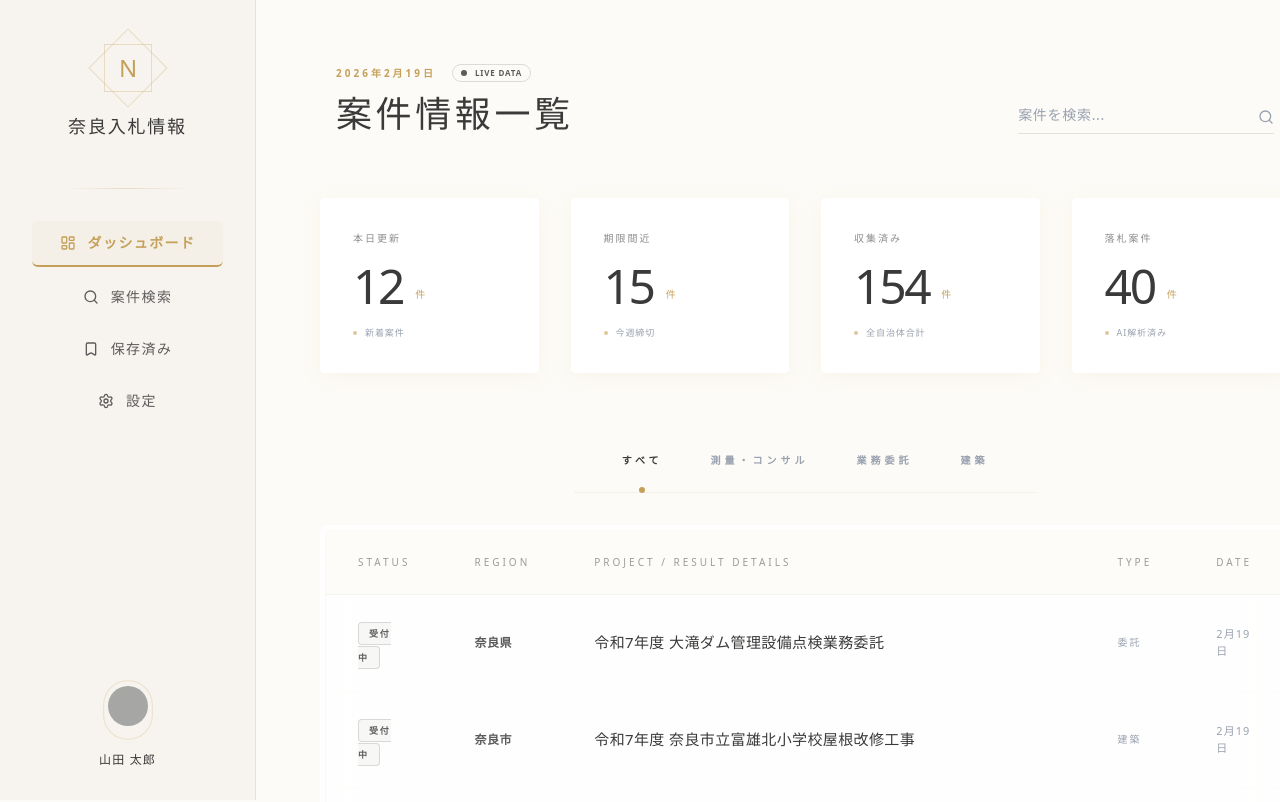
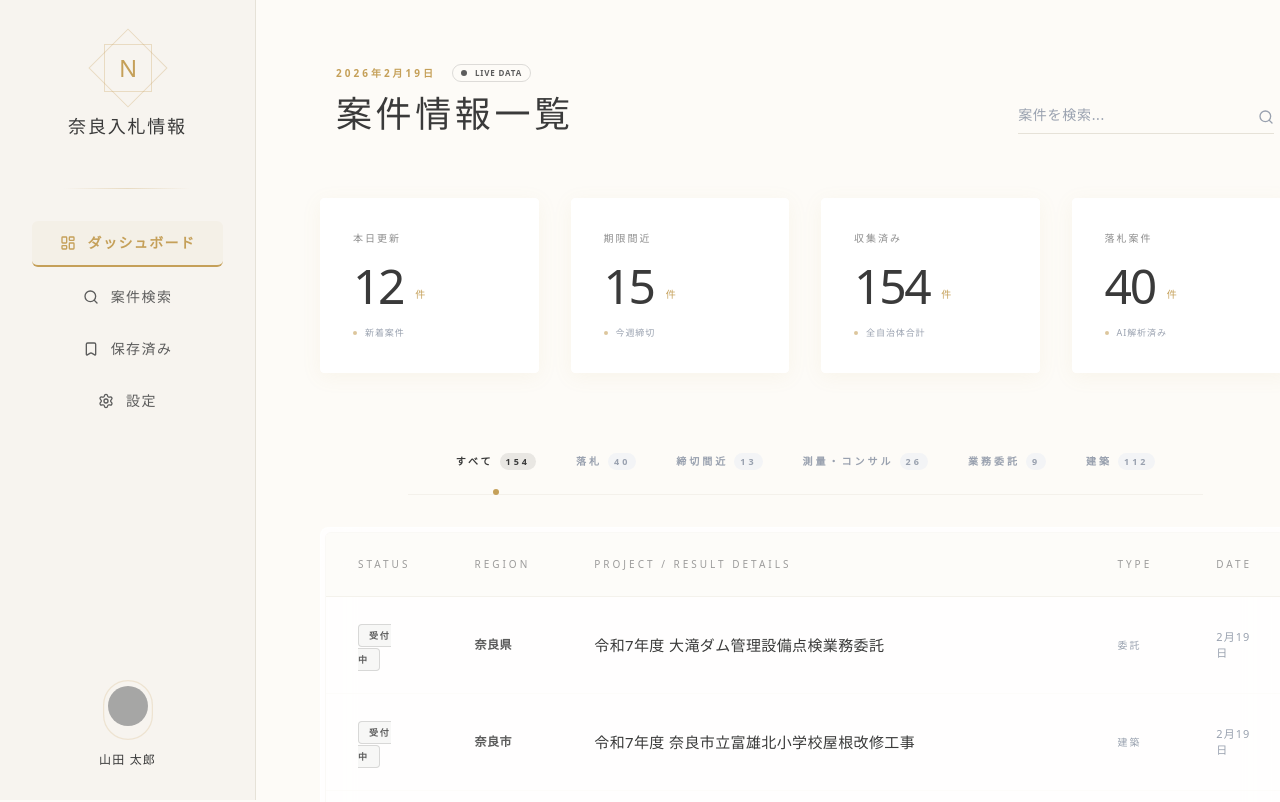
Before and after one commit to jonsonpanson114/naramania, a Next.js app: page / in a window 1280 px wide. Shown: the top 802 px of the page. Built offline with nearby package versions, Linux system fonts and the light colour scheme; grey boxes are pictures that could not be loaded.

Commit message:
Add 落札/締切間近 filter tabs with counts to BiddingTable

```diff
--- a/src/components/BiddingTable.tsx
+++ b/src/components/BiddingTable.tsx
@@ -8,7 +8,7 @@ interface BiddingTableProps {
     items: BiddingItem[];
 }
 
-type FilterType = 'すべて' | '測量・コンサル' | '業務委託' | '建築';
+type FilterType = 'すべて' | '落札' | '締切間近' | '測量・コンサル' | '業務委託' | '建築';
 
 export function BiddingTable({ items }: BiddingTableProps) {
     const [activeFilter, setActiveFilter] = useState<FilterType>('すべて');
@@ -16,11 +16,24 @@ export function BiddingTable({ items }: BiddingTableProps) {
     // Filter logic
     const filteredItems = items.filter(item => {
         if (activeFilter === 'すべて') return true;
-        if (activeFilter === '測量・コンサル') return item.type === 'コンサル'; // Mapping UI term to Type
+        if (activeFilter === '落札') return item.status === '落札';
+        if (activeFilter === '締切間近') return item.status === '締切間近';
+        if (activeFilter === '測量・コンサル') return item.type === 'コンサル';
         if (activeFilter === '業務委託') return item.type === '委託';
         if (activeFilter === '建築') return item.type === '建築' || item.type === '工事';
         return true;
     });
+
+    // Count per tab
+    const counts: Record<FilterType, number> = {
+        'すべて': items.length,
+        '落札': items.filter(i => i.status === '落札').length,
+        '締切間近': items.filter(i => i.status === '締切間近').length,
+        '測量・コンサル': items.filter(i => i.type === 'コンサル').length,
+        '業務委託': items.filter(i => i.type === '委託').length,
+        '建築': items.filter(i => i.type === '建築' || i.type === '工事').length,
+    };
+
 
     // Format date utility
     const formatDate = (dateStr: string) => {
@@ -32,21 +45,33 @@ export function BiddingTable({ items }: BiddingTableProps) {
 
     return (
         <div className="space-y-8">
-            {/* Filter Menu */}
             <div className="flex justify-center">
-                <div className="flex items-center gap-12 border-b border-border/40 pb-6 px-12">
-                    {(['すべて', '測量・コンサル', '業務委託', '建築'] as FilterType[]).map((filter) => (
+                <div className="flex items-center gap-10 border-b border-border/40 pb-6 px-12">
+                    {(['すべて', '落札', '締切間近', '測量・コンサル', '業務委託', '建築'] as FilterType[]).map((filter) => (
                         <button
                             key={filter}
                             onClick={() => setActiveFilter(filter)}
-                            className={`text-[10px] tracking-[0.4em] relative font-bold font-serif transition-all duration-300 uppercase ${activeFilter === filter ? 'text-primary' : 'text-gray-400 hover:text-primary'
+                            className={`text-[10px] tracking-[0.3em] relative font-bold font-serif transition-all duration-300 uppercase flex items-center gap-1.5 ${activeFilter === filter
+                                    ? filter === '落札' ? 'text-green-600'
+                                        : filter === '締切間近' ? 'text-amber-600'
+                                            : 'text-primary'
+                                    : 'text-gray-400 hover:text-primary'
                                 }`}
                         >
                             {filter}
+                            <span className={`text-[9px] px-1.5 py-0.5 rounded-full font-sans ${activeFilter === filter
+                                    ? filter === '落札' ? 'bg-green-100 text-green-700'
+                                        : filter === '締切間近' ? 'bg-amber-100 text-amber-700'
+                                            : 'bg-primary/10 text-primary'
+                                    : 'bg-gray-100 text-gray-400'
+                                }`}>
+                                {counts[filter]}
+                            </span>
                             {activeFilter === filter && (
                                 <motion.span
                                     layoutId="activeFilterDot"
-                                    className="absolute -bottom-[25px] left-1/2 -translate-x-1/2 w-1.5 h-1.5 bg-accent rounded-full shadow-[0_0_10px_rgba(var(--accent-rgb),0.5)]"
+                                    className={`absolute -bottom-[25px] left-1/2 -translate-x-1/2 w-1.5 h-1.5 rounded-full ${filter === '落札' ? 'bg-green-500' : filter === '締切間近' ? 'bg-amber-500' : 'bg-accent'
+                                        } shadow-[0_0_10px_rgba(var(--accent-rgb),0.5)]`}
                                     transition={{ type: "spring", stiffness: 300, damping: 30 }}
                                 ></motion.span>
                             )}
@@ -54,6 +79,7 @@ export function BiddingTable({ items }: BiddingTableProps) {
                     ))}
                 </div>
             </div>
+
 
             {/* Table Container */}
             <motion.div
```
